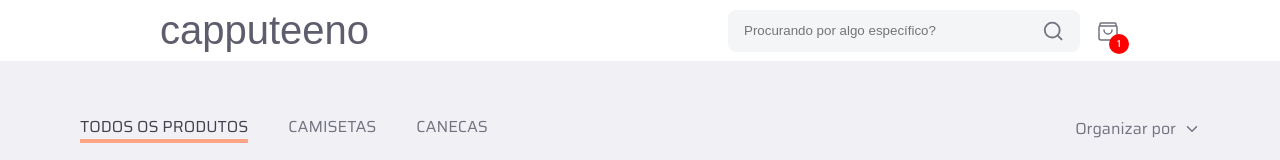
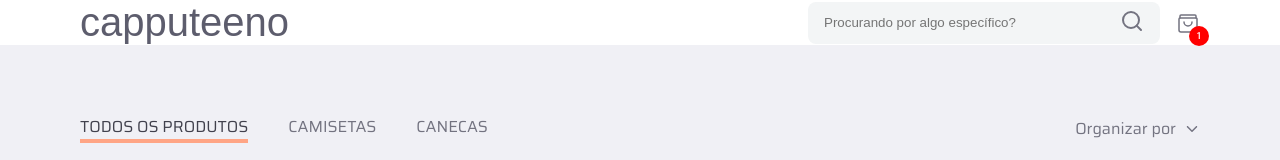
Before and after one commit to daviricardo011/capputeeno-nextJS, a Next.js app: page / in a window 1280 px wide. Shown: the top 160 px of the page. Built offline with nearby package versions, Linux system fonts and the light colour scheme; a web font is replaced by a local one.

Commit message:
fix styles errors and add searchbar feature

```diff
--- a/src/components/Header/index.tsx
+++ b/src/components/Header/index.tsx
@@ -1,9 +1,19 @@
 "use client";
 
 import { FiSearch } from "react-icons/fi";
-import { HeaderContainer, Logo, Nav, Cart, SearchBar } from "./styles";
+import {
+  HeaderContainer,
+  Logo,
+  Nav,
+  Cart,
+  SearchBar,
+  Spacing,
+  Container,
+} from "./styles";
 import { Saira_Stencil_One } from "next/font/google";
 import Image from "next/image";
+import { useState } from "react";
+import { useRouter } from "next/navigation";
 
 const sairaStencil = Saira_Stencil_One({
   subsets: ["latin"],
@@ -11,16 +21,33 @@
 });
 
 export default function Header() {
+  const router = useRouter();
+  const [searchQuery, setSearchQuery] = useState("");
+
+  const handleSearchSubmit = (e: React.FormEvent<HTMLFormElement>) => {
+    e.preventDefault();
+    router.push(`/?search=${encodeURIComponent(searchQuery)}`);
+  };
   return (
+    <>
       <HeaderContainer>
+        <Container>
           <Logo href="/" className={sairaStencil.className}>
             capputeeno
           </Logo>
           <Nav>
+            <form onSubmit={handleSearchSubmit}>
               <SearchBar>
-          <input placeholder="Procurando por algo específico?" />
+                <input
+                  placeholder="Procurando por algo específico?"
+                  value={searchQuery}
+                  onChange={(e) => setSearchQuery(e.target.value)}
+                />
+                <button type="submit">
                   <FiSearch size={24} />
+                </button>
               </SearchBar>
+            </form>
             <Cart href="/carrinho">
               <Image
                 src="/cartIcon.svg"
@@ -33,6 +60,9 @@
               </div>
             </Cart>
           </Nav>
+        </Container>
       </HeaderContainer>
+      <Spacing />
+    </>
   );
 }
--- a/src/components/Header/styles.ts
+++ b/src/components/Header/styles.ts
@@ -3,11 +3,23 @@
 export const HeaderContainer = styled.header`
   background: #fff;
   display: flex;
+  justify-content: center;
+  align-items: center;
+  width: 100%;
+  position: fixed;
+  z-index: 10;
+`;
+
+export const Container = styled.div`
+  display: flex;
   align-items: center;
   justify-content: space-between;
-  padding: 0.5rem 10rem;
-  position: fixed;
   width: 100%;
+  max-width: 1120px;
+`;
+
+export const Spacing = styled.div`
+  margin-bottom: 5.6875rem;
 `;
 
 export const Logo = styled.a`
@@ -16,6 +28,7 @@
   font-family: "Saira Stencil One", sans-serif;
   color: #5d5d6d;
   cursor: pointer;
+  user-select: none;
 `;
 
 export const Nav = styled.nav`
@@ -32,7 +45,7 @@
   align-items: center;
   padding: 0 1rem;
 
-  > input {
+  input {
     background-color: transparent;
     border: none;
     outline: none;
@@ -41,8 +54,16 @@
     color: #000000;
   }
 
-  > svg {
-    color: #737380;
+  button {
+    background: none;
+    border: none;
+    padding: 0;
+    margin: 0;
+    cursor: pointer;
+
+    svg {
+      color: #737380;
+    }
   }
 `;
 
```
Lines whose indentation alone changed are shown as unchanged.
